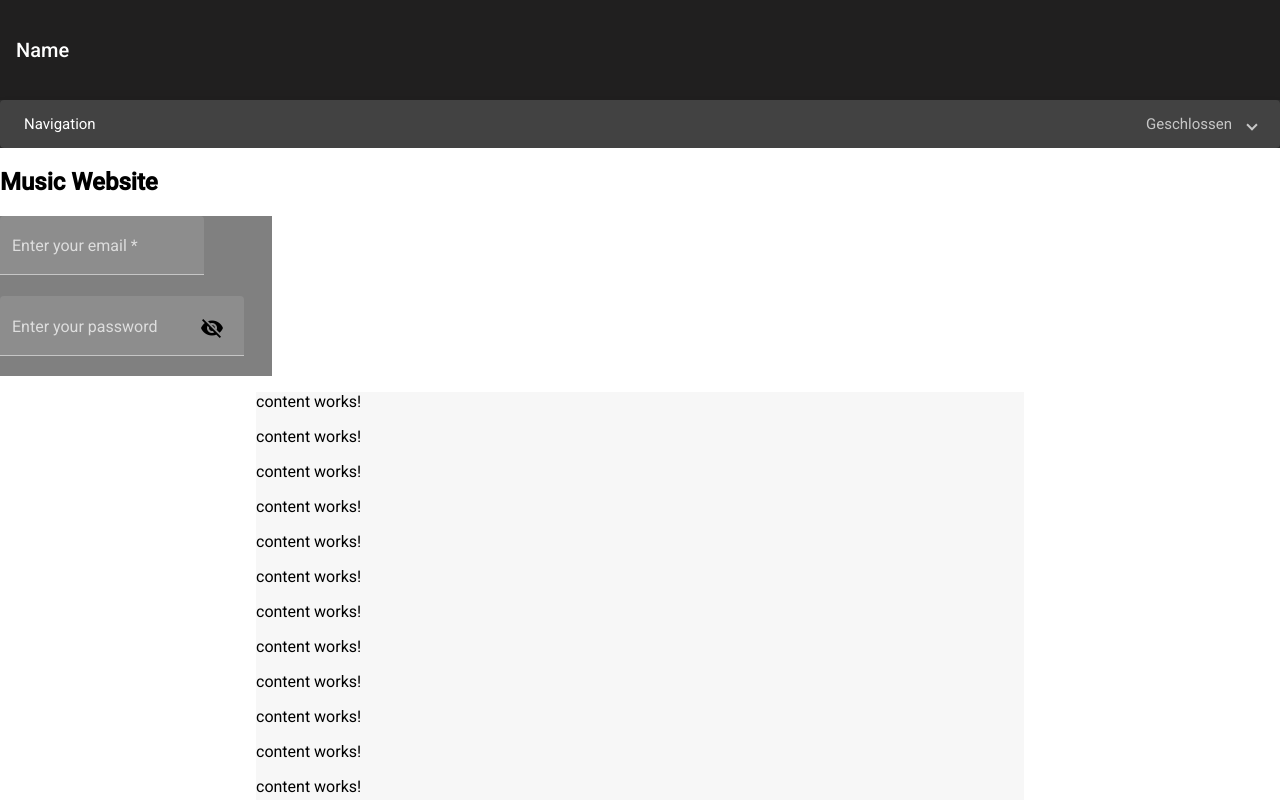
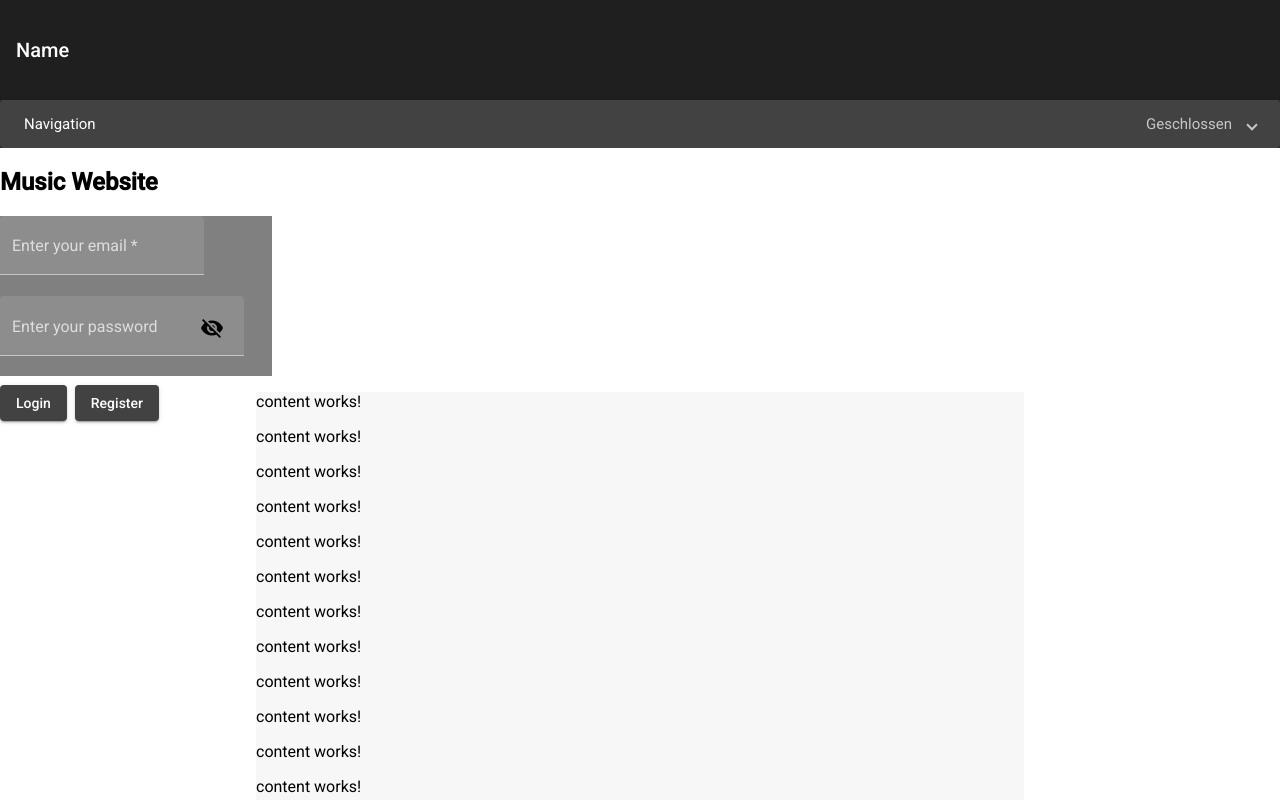
Before and after one commit to SirEtrigan/ProjektName, an Angular app in the folder ProjektName/: page / in a window 1280 px wide. Shown: the top 800 px of the page. Built offline with nearby package versions, Linux system fonts and the light colour scheme.

Commit message:
Buttons Login und Register

```diff
--- a/ProjektName/src/app/app.component.html
+++ b/ProjektName/src/app/app.component.html
@@ -6,6 +6,12 @@
 <div class="loginField">
   <app-login></app-login>
   <app-password></app-password>
+  <section>
+    <div class="example-button-row">
+      <button mat-raised-button>Login</button>
+      <button mat-raised-button>Register</button>
+    </div>
+  </section>
 </div>
 
 <app-content></app-content>
--- a/ProjektName/src/app/app.component.scss
+++ b/ProjektName/src/app/app.component.scss
@@ -14,10 +14,22 @@
     -moz-appearance: textfield;
   }
 
-
+  //Button ding
 
   .loginField {
     background-color: grey;
     height: 10em;
     width: 17em;
   }
+  section {
+    display: table;
+  }
+
+  .example-button-row {
+    display: table-cell;
+    width: 490px;
+  }
+
+  .example-button-row .mat-button-base {
+    margin: 8px 8px 8px 0;
+  }
```
